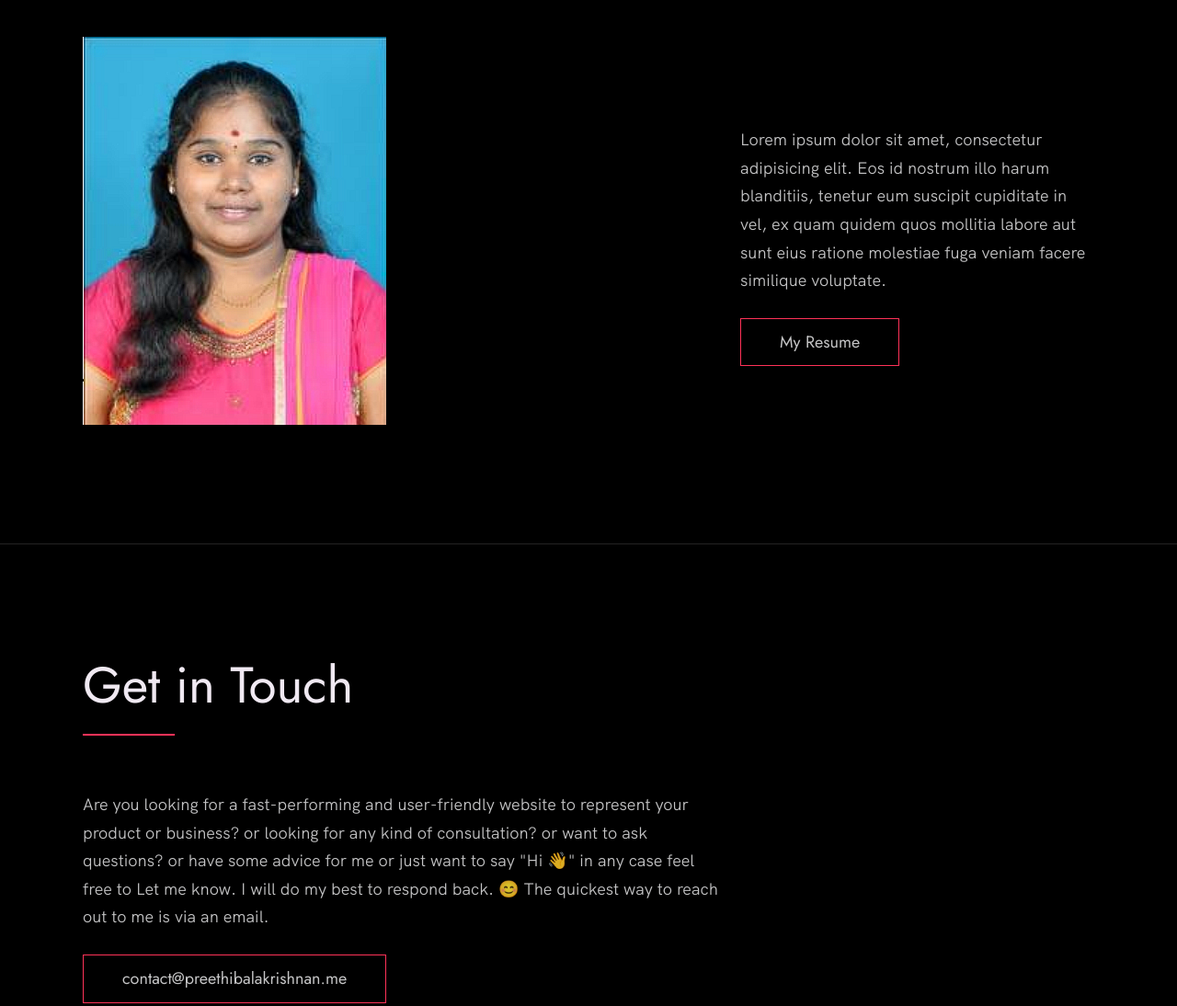
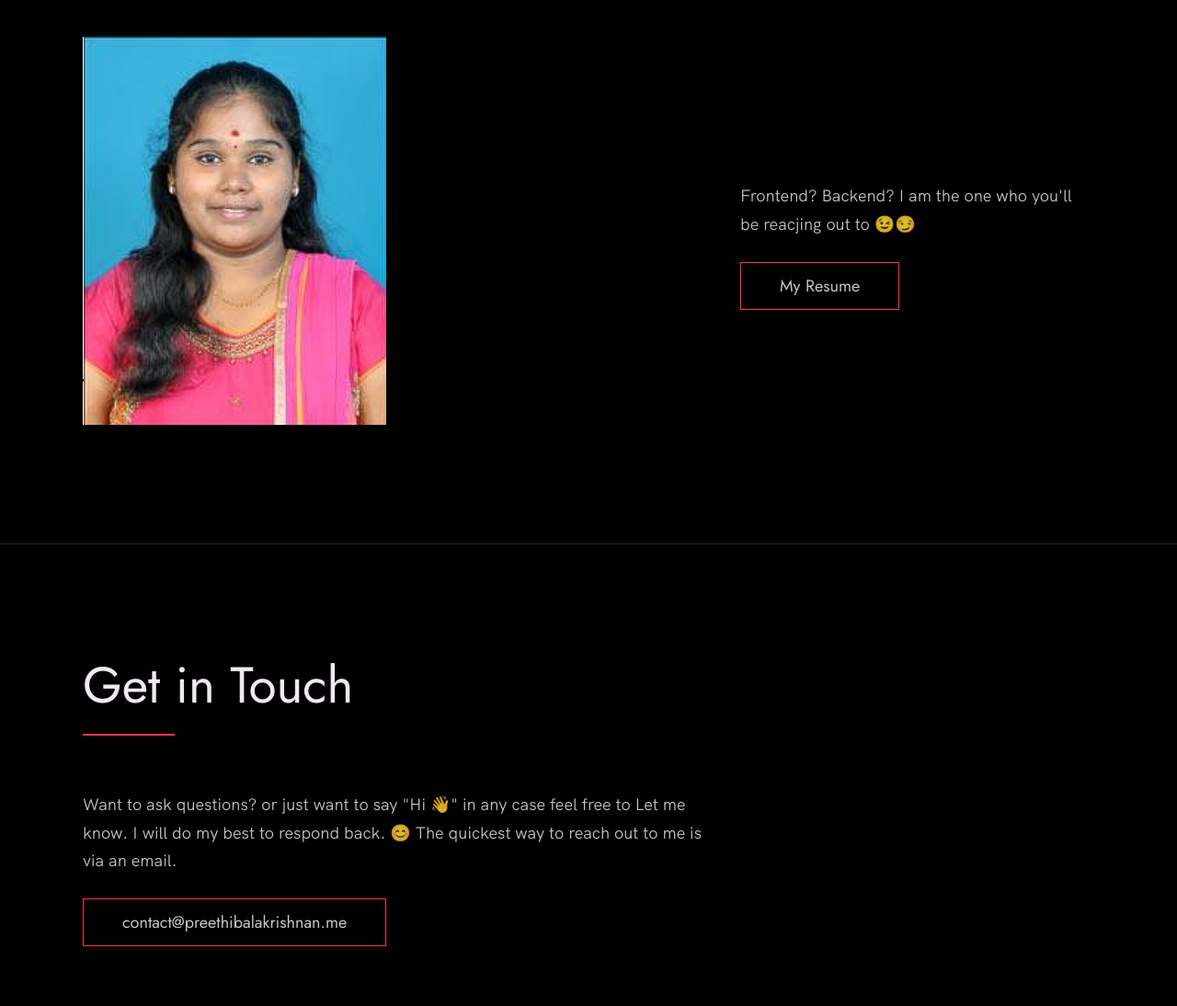
Before and after one commit to preethi-balakrishnan/About-Myself, a plain HTML site: page index.html in a window 1280 px wide. Shown: the part 3040-4134 px from the top of the page at 92% size. Drawn offline with Linux system fonts and the light colour scheme.

Commit message:
Update index.html

```diff
--- a/index.html
+++ b/index.html
@@ -142,10 +142,8 @@
           <div class="about__text">
             <!-- Replace the below paragraph with info about yourself -->
             <p>
-              Lorem ipsum dolor sit amet, consectetur adipisicing elit. Eos id
-              nostrum illo harum blanditiis, tenetur eum suscipit cupiditate
-              in vel, ex quam quidem quos mollitia labore aut sunt eius
-              ratione molestiae fuga veniam facere similique voluptate.
+              Frontend? Backend?
+              I am the one who you'll be reacjing out to 😉😏
             </p>
             <a href="https://github.com/preethi-balakrishnan/About-Myself/raw/main/resume.pdf" class="btn">My Resume</a>
           </div>
@@ -166,10 +164,7 @@
       <h2>Get in Touch</h2>
       <div class="contact__info">
         <p>
-          Are you looking for a fast-performing and user-friendly website to
-          represent your product or business? or looking for any kind of
-          consultation? or want to ask questions? or have some advice for me
-          or just want to say "Hi 👋" in any case feel free to Let me know. I
+          Want to ask questions? or just want to say "Hi 👋" in any case feel free to Let me know. I
           will do my best to respond back. 😊 The quickest way to reach out to
           me is via an email.
         </p>
```
